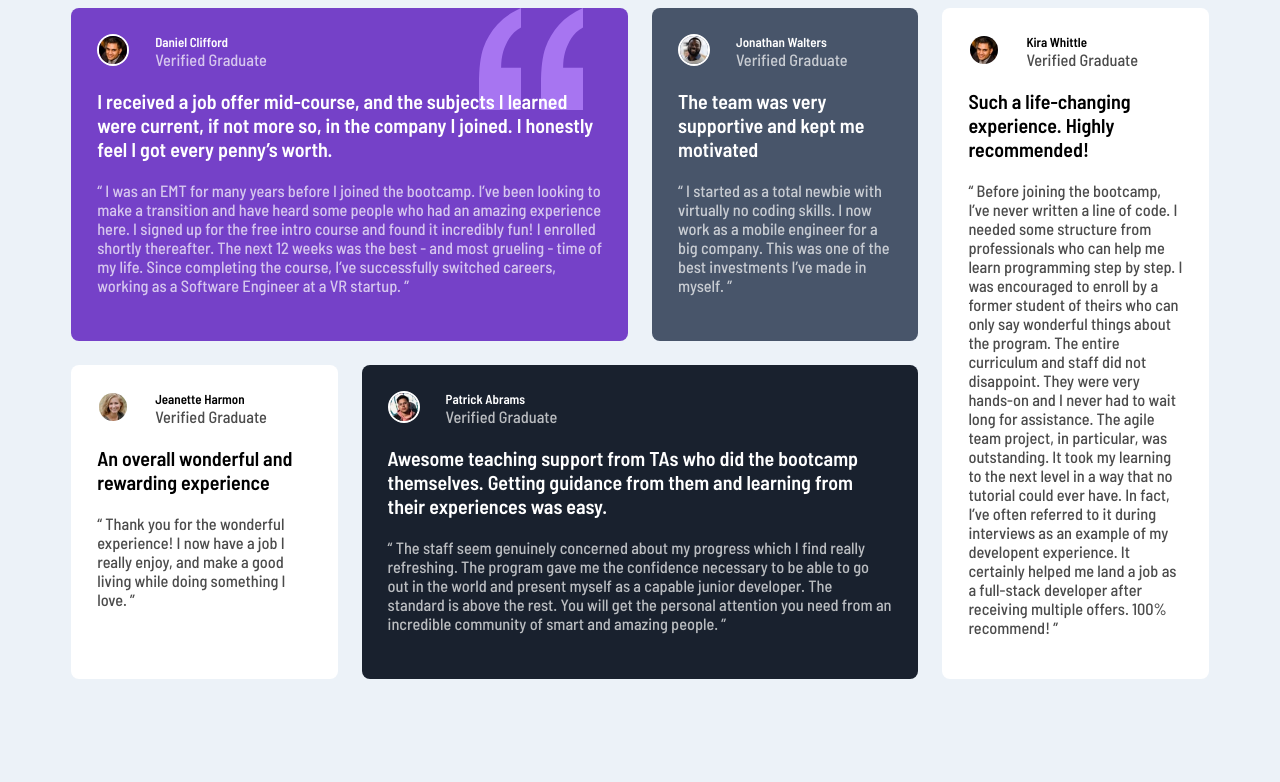
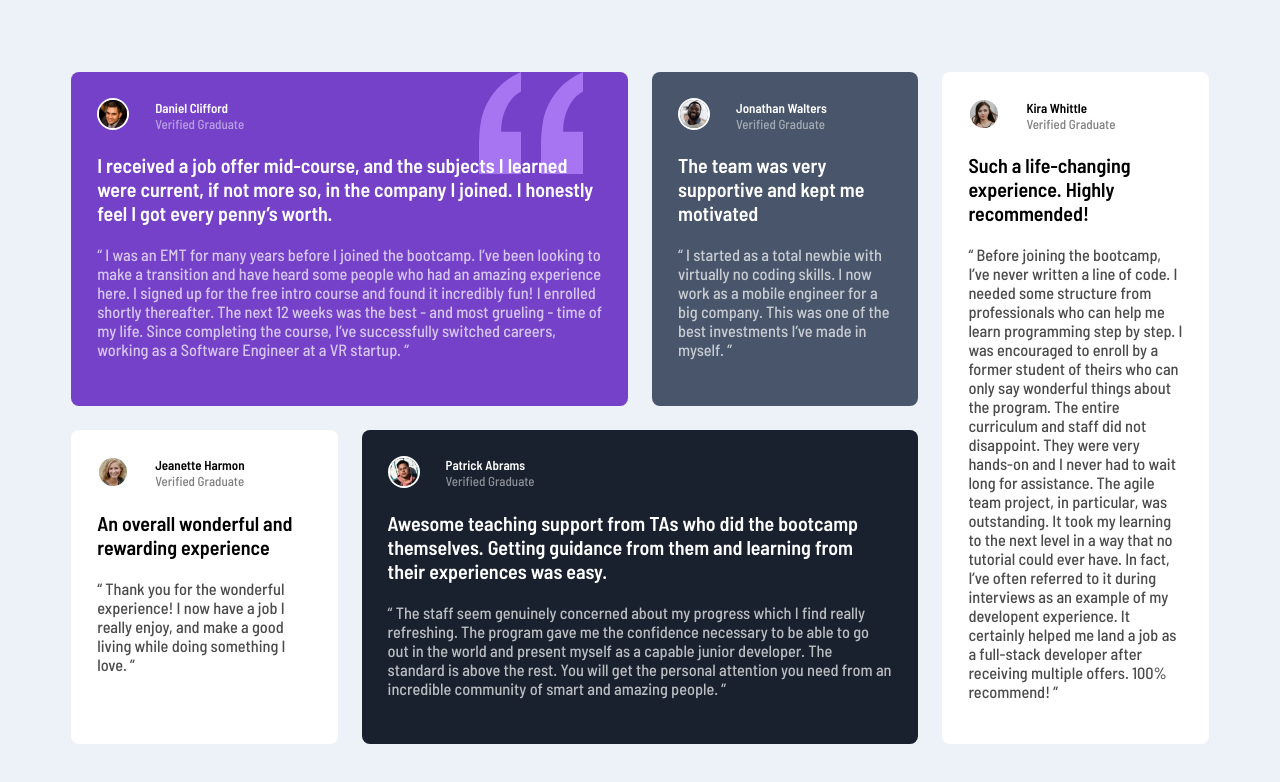
Before and after one commit to alseny-diallo/testimonials-grid-section, a website: page index.html in a window 1280 px wide. Drawn offline with Linux system fonts and the light colour scheme.

Commit message:
update index.html

```diff
--- a/index.html
+++ b/index.html
@@ -1,8 +1,8 @@
 <!DOCTYPE html>
 <html lang="en">
   <head>
-    <meta charset="UTF-8" >
-    <meta name="viewport" content="width=device-width, initial-scale=1.0" >
+    <meta charset="UTF-8" />
+    <meta name="viewport" content="width=device-width, initial-scale=1.0">
     <!-- displays site properly based on user's device -->
 
     <link
@@ -11,8 +11,8 @@
       sizes="32x32"
       href="./images/favicon-32x32.png"
     />
-    <link rel="stylesheet" href="./style/style.css" >
-    <title>Frontend Mentor | [Challenge Name Here]</title>
+    <link rel="stylesheet" href="./style/style.css">
+    <title>Frontend Mentor | [testimonialss grid section]</title>
   </head>
   <body>
     <main class="testimonials-grid">
@@ -21,7 +21,7 @@
       >
         <div class="card__header">
           <div>
-            <img src="./images/image-daniel.jpg" alt="daniel clifford" >
+            <img src="./images/image-daniel.jpg" alt="daniel clifford">
           </div>
           <div>
             <h4>Daniel Clifford</h4>
@@ -33,20 +33,22 @@
           current, if not more so, in the company I joined. I honestly feel I
           got every penny’s worth.
         </p>
+        <blockquote>
           <p>
-          “ I was an EMT for many years before I joined the bootcamp. I’ve been
-          looking to make a transition and have heard some people who had an
-          amazing experience here. I signed up for the free intro course and
-          found it incredibly fun! I enrolled shortly thereafter. The next 12
-          weeks was the best - and most grueling - time of my life. Since
-          completing the course, I’ve successfully switched careers, working as
-          a Software Engineer at a VR startup. ”
+            “ I was an EMT for many years before I joined the bootcamp. I’ve
+            been looking to make a transition and have heard some people who had
+            an amazing experience here. I signed up for the free intro course
+            and found it incredibly fun! I enrolled shortly thereafter. The next
+            12 weeks was the best - and most grueling - time of my life. Since
+            completing the course, I’ve successfully switched careers, working
+            as a Software Engineer at a VR startup. ”
           </p>
+        </blockquote>
       </article>
       <article class="card card--bg-grayish card--text-white card--two">
         <div class="card__header">
           <div>
-            <img src="./images/image-jonathan.jpg" alt="jonathan walters" >
+            <img src="./images/image-jonathan.jpg" alt="jonathan walters">
           </div>
           <div>
             <h4>Jonathan Walters</h4>
@@ -54,16 +56,18 @@
           </div>
         </div>
         <p>The team was very supportive and kept me motivated</p>
+        <blockquote cite="jonathan walters">
           <p>
             “ I started as a total newbie with virtually no coding skills. I now
-          work as a mobile engineer for a big company. This was one of the best
-          investments I’ve made in myself. ”
+            work as a mobile engineer for a big company. This was one of the
+            best investments I’ve made in myself. ”
           </p>
+        </blockquote>
       </article>
       <article class="card card--tree">
         <div class="card__header">
           <div>
-            <img src="./images/image-jeanette.jpg" alt="Jeanette Harmon" >
+            <img src="./images/image-jeanette.jpg" alt="Jeanette Harmon">
           </div>
           <div>
             <h4>Jeanette Harmon</h4>
@@ -71,15 +75,17 @@
           </div>
         </div>
         <p>An overall wonderful and rewarding experience</p>
+        <blockquote cite="jeantte harmon">
           <p>
             “ Thank you for the wonderful experience! I now have a job I really
             enjoy, and make a good living while doing something I love. ”
           </p>
+        </blockquote>
       </article>
       <article class="card card--text-white card--bg-blackish card--four">
         <div class="card__header">
           <div>
-            <img src="./images/image-patrick.jpg" alt="Patrick Abrams" >
+            <img src="./images/image-patrick.jpg" alt="Patrick Abrams">
           </div>
           <div>
             <h4>Patrick Abrams</h4>
@@ -91,19 +97,21 @@
           Getting guidance from them and learning from their experiences was
           easy.
         </p>
+        <blockquote cite="patrick abrams">
           <p>
             “ The staff seem genuinely concerned about my progress which I find
-          really refreshing. The program gave me the confidence necessary to be
-          able to go out in the world and present myself as a capable junior
-          developer. The standard is above the rest. You will get the personal
-          attention you need from an incredible community of smart and amazing
-          people. ”
+            really refreshing. The program gave me the confidence necessary to
+            be able to go out in the world and present myself as a capable
+            junior developer. The standard is above the rest. You will get the
+            personal attention you need from an incredible community of smart
+            and amazing people. ”
           </p>
+        </blockquote>
       </article>
       <article class="card card--five">
         <div class="card__header">
           <div>
-            <img src="./images/image-daniel.jpg" alt="daniel" >
+            <img src="./images/image-kira.jpg" alt="kira Whittle">
           </div>
           <div>
             <h4>Kira Whittle</h4>
@@ -111,19 +119,22 @@
           </div>
         </div>
         <p>Such a life-changing experience. Highly recommended!</p>
+        <blockquote cite="kira whittle">
           <p>
             “ Before joining the bootcamp, I’ve never written a line of code. I
             needed some structure from professionals who can help me learn
             programming step by step. I was encouraged to enroll by a former
-          student of theirs who can only say wonderful things about the program.
-          The entire curriculum and staff did not disappoint. They were very
-          hands-on and I never had to wait long for assistance. The agile team
-          project, in particular, was outstanding. It took my learning to the
-          next level in a way that no tutorial could ever have. In fact, I’ve
-          often referred to it during interviews as an example of my developent
-          experience. It certainly helped me land a job as a full-stack
-          developer after receiving multiple offers. 100% recommend! ”
+            student of theirs who can only say wonderful things about the
+            program. The entire curriculum and staff did not disappoint. They
+            were very hands-on and I never had to wait long for assistance. The
+            agile team project, in particular, was outstanding. It took my
+            learning to the next level in a way that no tutorial could ever
+            have. In fact, I’ve often referred to it during interviews as an
+            example of my developent experience. It certainly helped me land a
+            job as a full-stack developer after receiving multiple offers. 100%
+            recommend! ”
           </p>
+        </blockquote>
       </article>
     </main>
   </body>
--- a/style.scss
+++ b/style.scss
@@ -8,12 +8,17 @@ $color-neutral-gray: hsl(0, 0%, 81%);
 $color-neutral-grayish: hsl(210, 46%, 95%);
 
 body {
+  min-height: 100vh;
   font-size: 13px;
   background-color: $color-neutral-grayish;
   font-family: 'Barlow Semi Condensed', sans-serif;
   font-weight: 500;
+  display: flex;
+  align-items: center;
+  justify-content: center;
 }
 .testimonials-grid {
+  flex-direction: column;
   width: 90%;
   margin: auto;
 }
@@ -32,6 +37,9 @@ body {
     border: 2px solid $color-primary-white;
     border-radius: 50%;
   }
+  blockquote {
+    margin: 0;
+  }
   &__header {
     display: flex;
     align-items: center;
@@ -47,7 +55,7 @@ body {
       font-size: medium;
     }
   }
-  p:last-child {
+  blockquote p {
     opacity: 0.7;
   }
   &--bg-violet {
@@ -74,7 +82,7 @@ body {
     &__header + p {
       font-size: 1.25rem;
     }
-    p:last-child {
+    blockquote p {
       font-size: 1.02rem;
     }
     &--one {
```
Also changed, not shown: style/style.css. Lines whose indentation alone changed are shown as unchanged.
